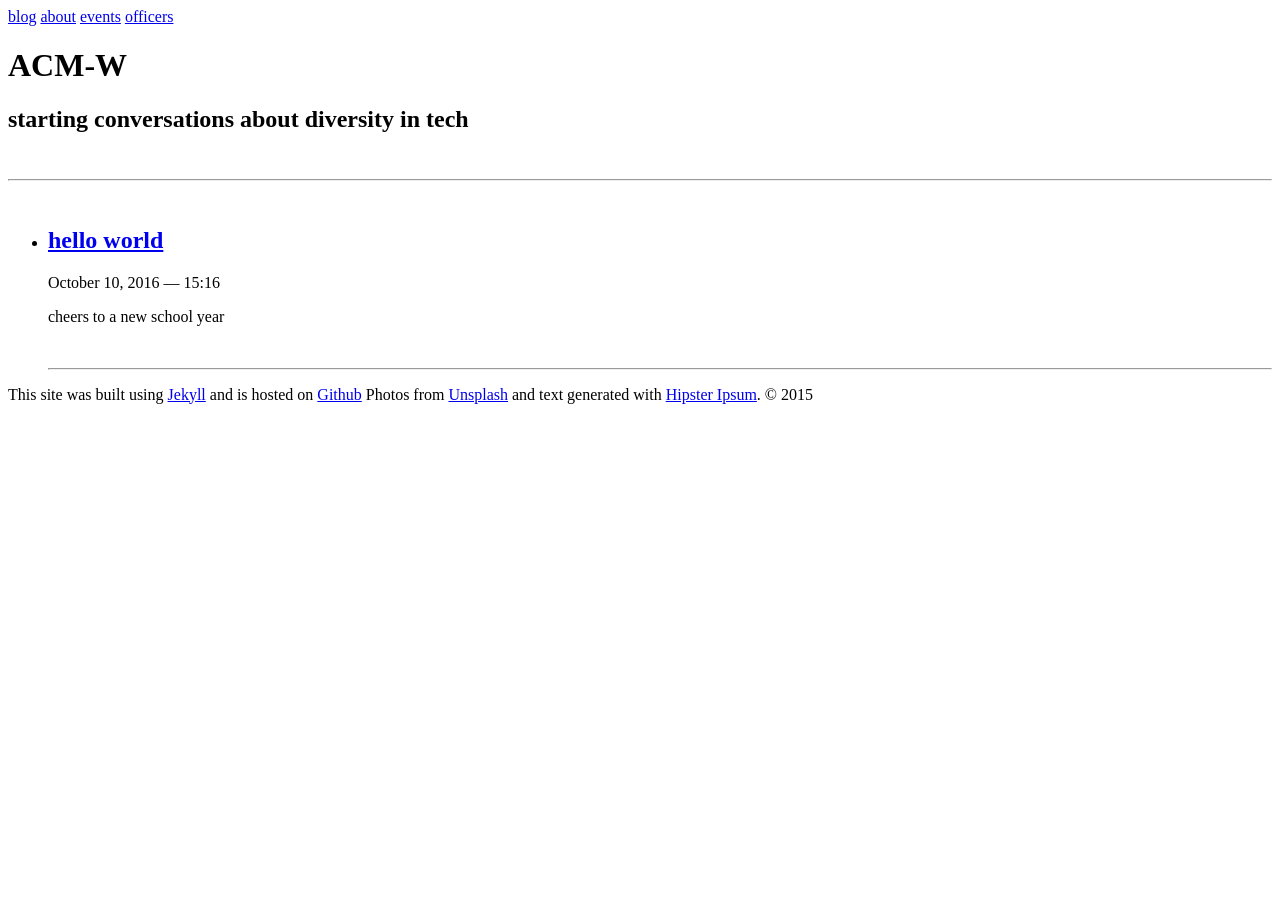
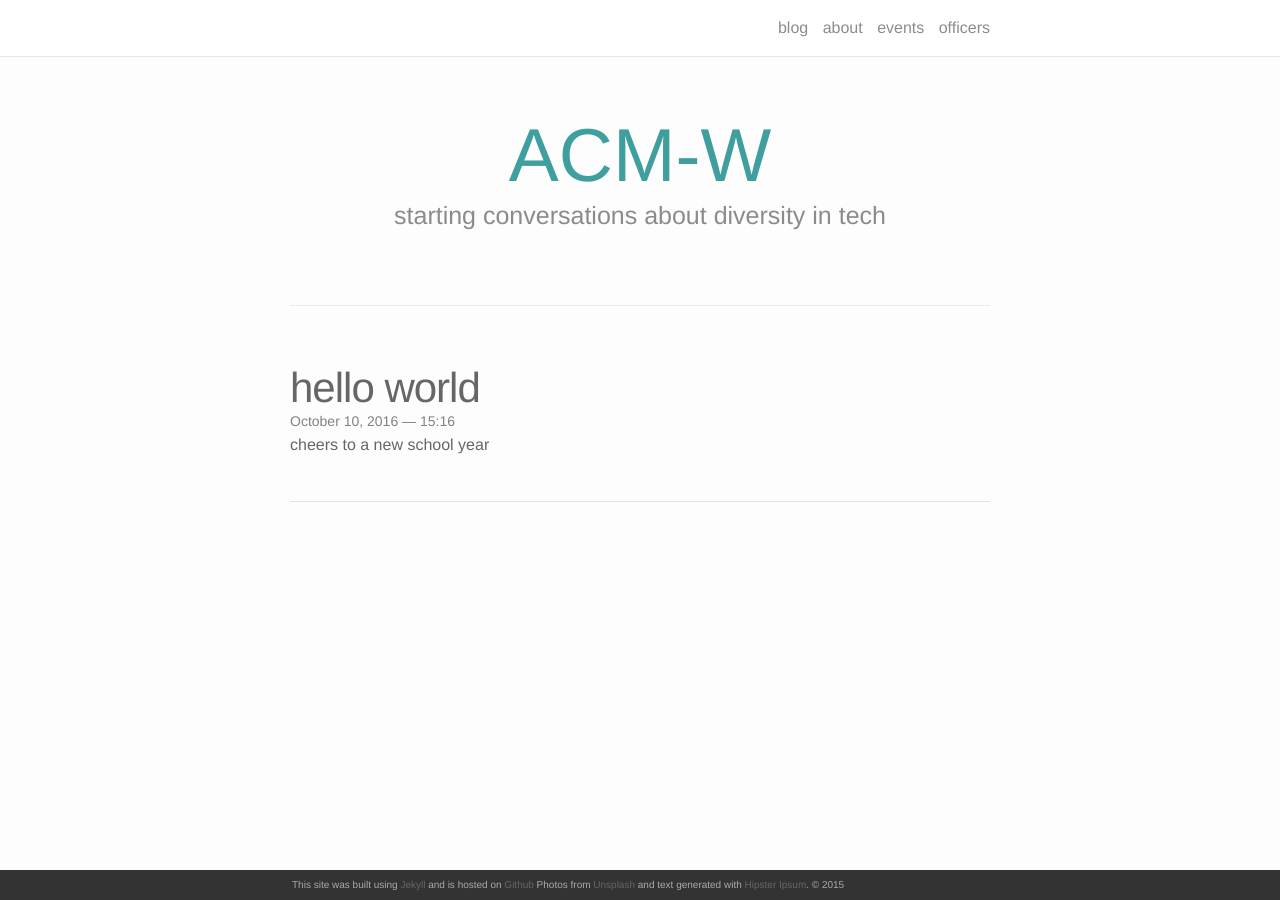
Before and after one commit to uclaacm/old-acmw-website, a Jekyll site: the page built from index.html, in a window 1280 px wide. Built offline with Jekyll 4.4.1, drawn with Linux system fonts in a browser that asks for light colours; nearby versions of some CDN libraries; the list of posts is cut into pages by our own code.

Commit message:
added base url

```diff
--- a/_config.yml
+++ b/_config.yml
@@ -3,8 +3,8 @@ title: *folio
 email: you@example.com
 description: > # this means to ignore newlines until "baseurl:"
   A simple, whitespace, helvetica based portfolio theme.
-baseurl: hackucla.com/acmw  # the subpath of your site, e.g. /blog/
-url:  # the base hostname & protocol for your site
+baseurl: http://hackucla.com/acmw  # the subpath of your site, e.g. /blog/
+url: http://hackucla.com/acmw # the base hostname & protocol for your site
 twitter_username: twitter_username
 github_username:  github_username
 
```
